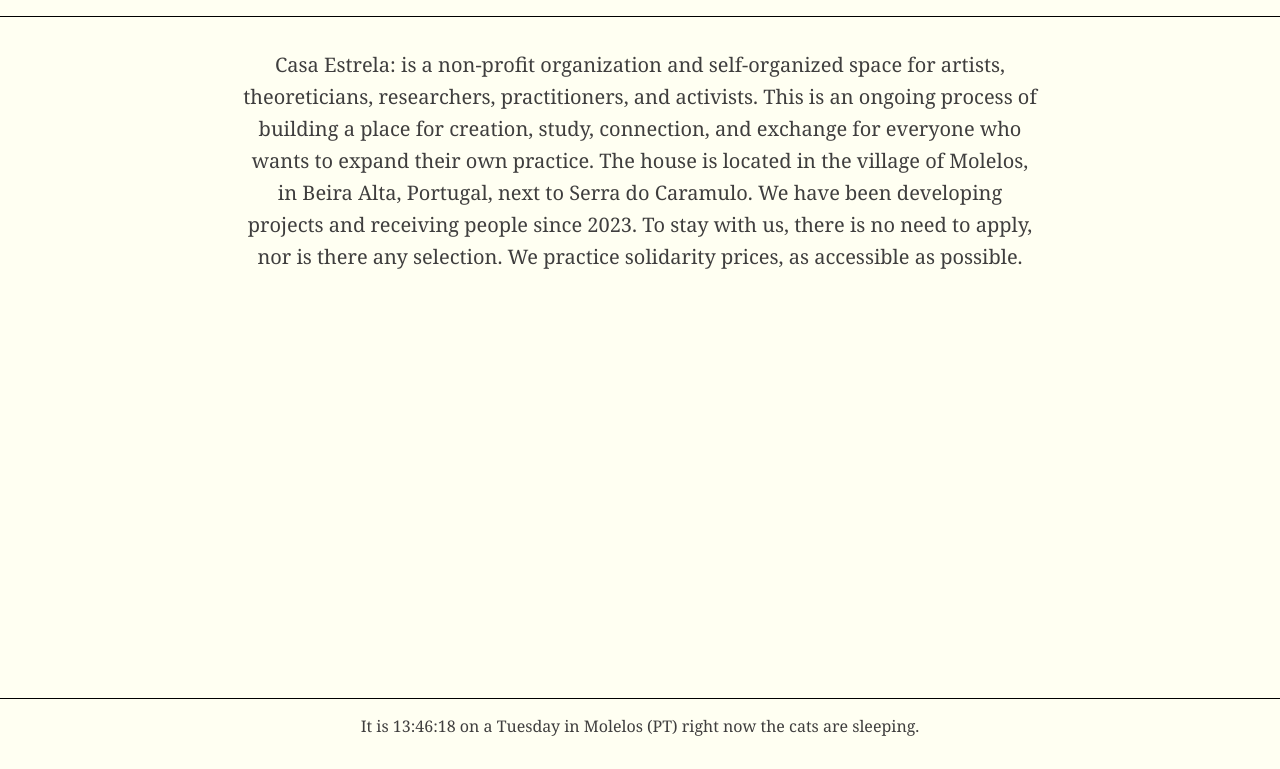
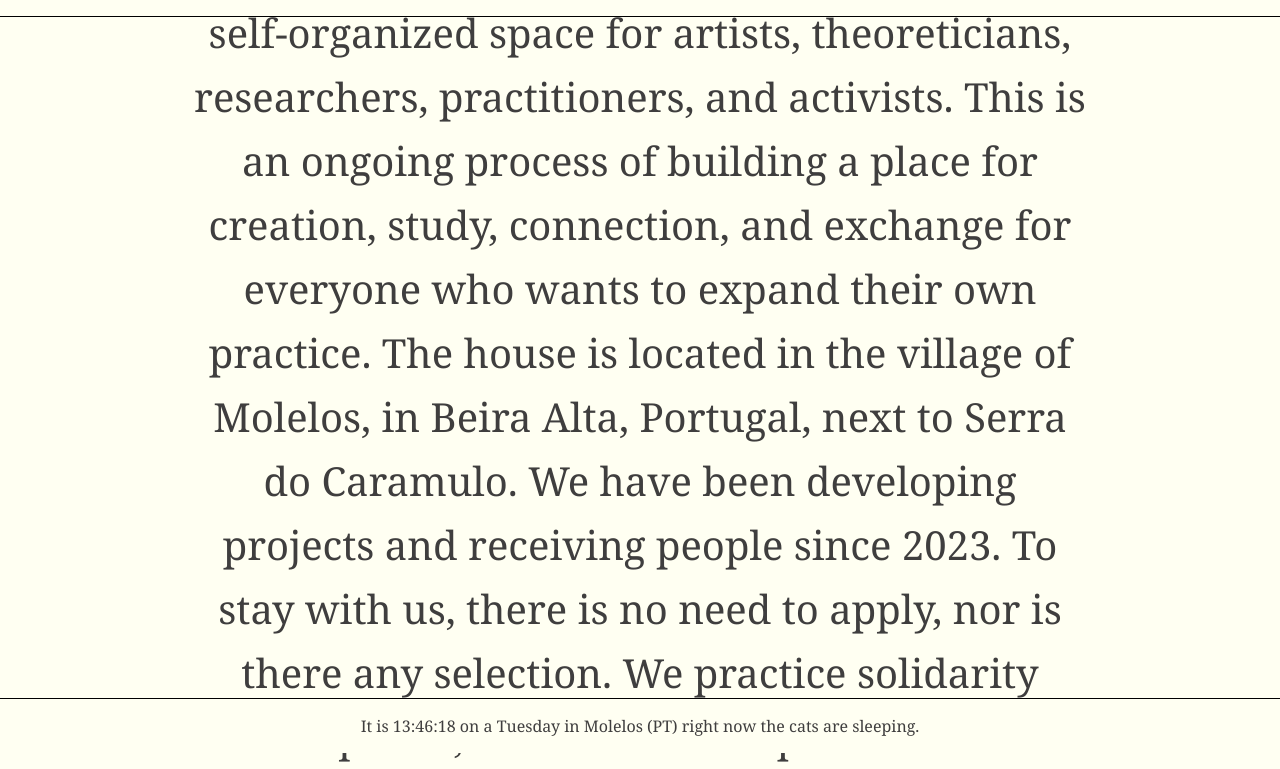
Before and after one commit to dekreciente/casaestrelasite, a plain HTML site: page index.html in a window 1280 px wide. Shown: the part 47-816 px from the top of the page. Drawn offline with Linux system fonts and the light colour scheme.

Commit message:
Add files via upload

```diff
--- a/style.css
+++ b/style.css
@@ -65,15 +65,22 @@ footer {
 
 /* Main Content */
 main {
-    margin: 6rem 2rem 4rem; /* Avoid overlap with fixed header and footer */
+    display: flex;
+    justify-content: center; /* Horizontally center the content */
+    align-items: center; /* Vertically center the content */
+    height: 100vh; /* Full height of the viewport */
+    margin: 0; /* No additional margins */
+    padding: 2rem; /* Padding for spacing */
 }
 
+/* Paragraph Styling */
 p {
-    font-size: 20px;
+    font-size: 40px; /* Large text */
     line-height: 1.6;
-    text-align: center;
-    margin: 0 auto;
-    max-width: 800px; /* Keep text readable */
+    text-align: center; /* Spread text evenly across the page */
+    margin: 0 auto; /* Center the text */
+    max-width: 80%; /* Make text take 80% of the screen width */
+    padding: 0 2rem; /* Padding on sides for spacing */
 }
 
 /* Links General Styling */
```
